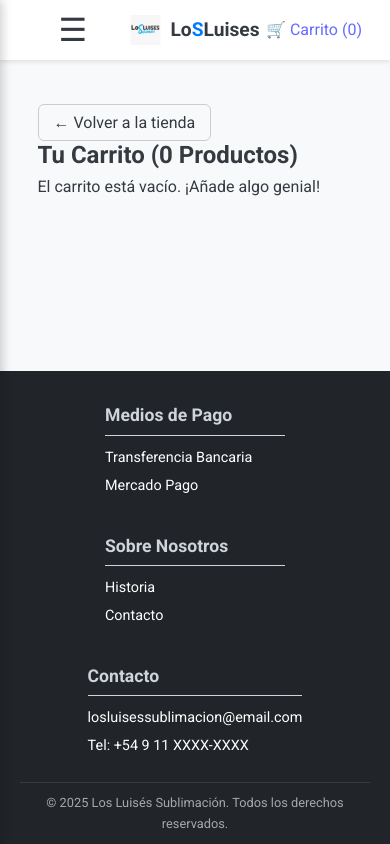
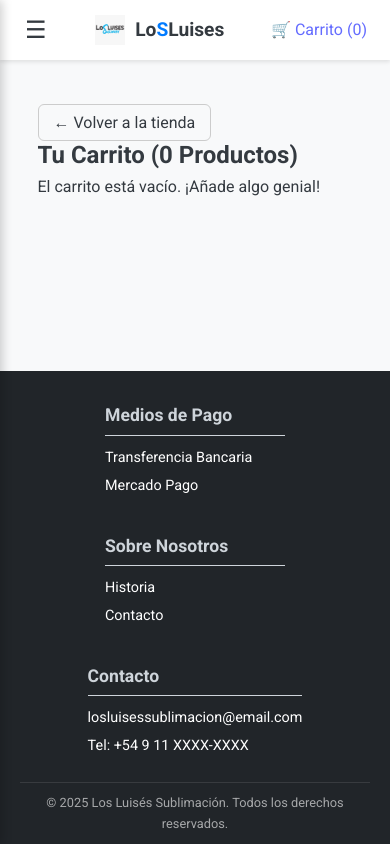
Before and after one commit to degiacomialex/ECOMMERCE-FINAL-V3, a React (Vite) app in the folder client/: page /ECOMMERCE-FINAL-V3/carrito in a window 390 px wide. Built offline with nearby package versions, Linux system fonts and the light colour scheme.

Commit message:
Fix: Mejoras responsive en menú hamburguesa y modal de producto

```diff
--- a/client/src/App.css
+++ b/client/src/App.css
@@ -725,3 +725,187 @@ footer {
     }
   }
 }
+/* --- NUEVOS ESTILOS RESPONSIVE --- */
+
+/* Ajustes generales para el app-container en mobile */
+@media (max-width: 900px) {
+  .app-container {
+    overflow-x: hidden; /* Evita scroll horizontal por si acaso */
+  }
+}
+
+/* 1. Botón Hamburguesa (Ahora con texto "Menú" y mejor alineación) */
+.hamburger-button {
+  display: none; /* Oculto por defecto en PC */
+  background: none;
+  border: none;
+  font-size: 1.5rem; /* Achicamos un poco el ícono */
+  color: var(--primary-color);
+  cursor: pointer;
+  z-index: 1001;
+  padding: 0 10px; /* Espacio alrededor del botón */
+  display: flex; /* Para alinear ícono y texto */
+  align-items: center;
+  gap: 5px; /* Espacio entre el ícono y el texto */
+}
+
+.hamburger-text {
+  font-size: 0.9rem; /* Tamaño del texto "Menú" */
+  font-weight: bold;
+}
+
+/* 2. Menú Lateral (Drawer) */
+.mobile-menu-drawer {
+  position: fixed;
+  top: 0;
+  left: 0;
+  width: 280px;
+  max-width: 80vw; /* Máximo 80% del ancho de la vista */
+  height: 100%;
+  background-color: white;
+  box-shadow: 2px 0 10px rgba(0, 0, 0, 0.2);
+  z-index: 9999;
+  transform: translateX(-100%);
+  transition: transform 0.3s ease-in-out;
+  display: flex; /* Para organizar el botón de cerrar y el contenido */
+  flex-direction: column;
+}
+
+.mobile-menu-drawer.open {
+  transform: translateX(0);
+}
+
+.mobile-menu-close {
+  position: absolute;
+  top: 15px; /* Más abajo para no chocar */
+  right: 15px;
+  background: none;
+  border: none;
+  font-size: 2rem; /* Achicamos un poco la X */
+  color: var(--primary-color);
+  cursor: pointer;
+  z-index: 10000; /* Aseguramos que la X esté siempre encima */
+}
+
+/* 💥 ESTO HACE QUE EL CONTENIDO DEL MENÚ SEA SCROLLEABLE 💥 */
+.mobile-menu-content-scroll {
+  flex-grow: 1; /* Para que ocupe todo el espacio restante */
+  overflow-y: auto; /* ¡AQUI ESTÁ LA MAGIA DEL SCROLL! */
+  padding-top: 60px; /* Espacio para que el contenido no quede debajo de la X */
+}
+
+.mobile-nav-list {
+  list-style: none;
+  padding: 0;
+  margin: 0;
+}
+
+.mobile-nav-header {
+  padding: 10px 20px;
+  font-size: 0.8rem;
+  font-weight: 700;
+  color: #888;
+  text-transform: uppercase;
+  background-color: #f4f4f4;
+  border-top: 1px solid #eee;
+  border-bottom: 1px solid #eee;
+}
+
+.mobile-nav-link {
+  display: block;
+  padding: 15px 20px;
+  color: var(--primary-color);
+  text-decoration: none;
+  font-size: 1.1rem;
+  border-bottom: 1px solid #f0f0f0;
+}
+
+.mobile-nav-link:hover {
+  background-color: #f9f9f9;
+}
+
+
+/* --- @media query (La Magia Responsiva) --- */
+@media (max-width: 900px) {
+
+  .desktop-nav {
+    display: none;
+  }
+
+  .hamburger-button {
+    display: flex; /* Ahora siempre visible en mobile */
+    order: -1;
+  }
+
+  header {
+    justify-content: space-between;
+    padding: 10px 15px; /* Ajustamos padding del header */
+  }
+
+  .header-logo-link {
+    position: static; /* Quitamos la posición absoluta para que fluya */
+    transform: none; /* Quitamos el transform */
+    flex-grow: 1; /* Para que el logo ocupe el espacio central */
+    text-align: center; /* Centramos el logo */
+    margin: 0 10px; /* Margen para no chocar con hamburguesa/carrito */
+  }
+
+  header h1 {
+     font-size: 1.2rem;
+     justify-content: center; /* Centramos el texto dentro del h1 */
+     margin: 0; /* Aseguramos que no haya margen extra */
+  }
+  .sub-sublimacion {
+    display: none;
+  }
+
+  .search-bar {
+    display: none;
+  }
+
+  .cart-link {
+    padding: 8px;
+  }
+
+  /* Ajuste para que el logo no sea demasiado grande en pantallas pequeñas */
+  header h1 img {
+    height: 25px;
+    margin-right: 5px;
+  }
+
+  /* --- 💥 MODAL RESPONSIVE para pantallas pequeñas (ej: iPhone) 💥 --- */
+  .modal-content {
+    width: 95%; /* Más ancho en mobile */
+    max-width: 95vw; /* Aseguramos que no se salga */
+    max-height: 90vh; /* Máximo 90% de la altura de la vista */
+    overflow-y: auto; /* ¡MUY IMPORTANTE para el scroll interno del modal! */
+    padding: 20px 15px; /* Reducimos el padding */
+  }
+
+  .modal-body {
+    flex-direction: column; /* La imagen arriba, detalles abajo */
+    gap: 20px; /* Menos espacio entre elementos */
+  }
+
+  .modal-image {
+    width: 100%;
+    height: 250px; /* Altura fija para la imagen */
+  }
+
+  .modal-details {
+    width: 100%;
+  }
+
+  .modal-close-button {
+    font-size: 2em; /* La X un poco más grande y fácil de tocar */
+    top: 5px;
+    right: 5px;
+  }
+}
+
+/* Ajuste adicional para pantallas muy pequeñas, si el texto "Menú" molesta */
+@media (max-width: 480px) {
+  .hamburger-text {
+    display: none; /* Ocultamos el texto "Menú" si la pantalla es muy chica */
+  }
+}
--- a/client/src/App.jsx
+++ b/client/src/App.jsx
@@ -23,7 +23,6 @@ const App = () => {
   const [modalProduct, setModalProduct] = useState(null);
   const [toast, setToast] = useState({ show: false, message: '' });
 
-  // 💥 1. NUEVO ESTADO para el menú hamburguesa
   const [isMobileMenuOpen, setIsMobileMenuOpen] = useState(false);
 
   // --- Carga de Datos ---
@@ -89,14 +88,13 @@ const App = () => {
       />
       <ToastNotification show={toast.show} message={toast.message} />
 
-      {/* 💥 2. Pasamos las funciones al Header y al Nav */}
       <HeaderBar
         cartItemCount={totalItems}
-        onHamburgerClick={() => setIsMobileMenuOpen(true)} // Abre el menú
+        onHamburgerClick={() => setIsMobileMenuOpen(true)}
       />
       <NavBar
         isMobileMenuOpen={isMobileMenuOpen}
-        onCloseMenu={() => setIsMobileMenuOpen(false)} // Cierra el menú
+        onCloseMenu={() => setIsMobileMenuOpen(false)}
       />
 
       <main className="main-content">
--- a/client/src/components/HeaderBar.jsx
+++ b/client/src/components/HeaderBar.jsx
@@ -5,13 +5,12 @@ import { Link } from 'react-router-dom';
 import '../App.css';
 import LOGO_SRC from '/images/logo.jpeg';
 
-// 1. Recibimos la nueva prop 'onHamburgerClick'
 const HeaderBar = ({ cartItemCount, onHamburgerClick }) => {
   return (
     <header>
-      {/* 2. Añadimos el botón hamburguesa (solo visible en mobile) */}
+      {/* 💥 CAMBIO: Agregamos el span con "Menú" 💥 */}
       <button className="hamburger-button" onClick={onHamburgerClick}>
-        ☰
+        ☰ <span className="hamburger-text">Menú</span>
       </button>
 
       <Link to="/" className="header-logo-link" style={{textDecoration: 'none'}}>
@@ -25,13 +24,11 @@ const HeaderBar = ({ cartItemCount, onHamburgerClick }) => {
         </h1>
       </Link>
 
-      {/* 3. El search-bar ahora se oculta en mobile (ver CSS) */}
       <div className="search-bar">
         <input type="text" placeholder="¿Qué estás buscando?" />
         <button>Buscar</button>
       </div>
 
-      {/* 4. El carrito sigue visible */}
       <Link to="/carrito" className="cart-icon cart-link">
         🛒 Carrito ({cartItemCount})
       </Link>
--- a/client/src/components/NavBar.jsx
+++ b/client/src/components/NavBar.jsx
@@ -14,12 +14,10 @@ const menuItems = [
   { name: 'GUÍA DE TALLES', filterKey: 'GUIA DE TALLES' },
 ];
 
-// 1. Recibimos las props del estado del menú
 const NavBar = ({ isMobileMenuOpen, onCloseMenu }) => {
 
-  // 2. Función para que el menú se cierre al hacer clic en un link
   const handleLinkClick = () => {
-    onCloseMenu();
+    onCloseMenu(); // Cierra el menú al hacer clic en un enlace
   };
 
   return (
@@ -57,10 +55,10 @@ const NavBar = ({ isMobileMenuOpen, onCloseMenu }) => {
       {/* --- 2. MENÚ HAMBURGUESA (Visible solo en Celular) --- */}
       <div className={`mobile-menu-drawer ${isMobileMenuOpen ? 'open' : ''}`}>
         <button className="mobile-menu-close" onClick={onCloseMenu}>&times;</button>
+        {/* 💥 Aquí está el scroll del menú hamburguesa 💥 */}
+        <div className="mobile-menu-content-scroll">
           <ul className="mobile-nav-list">
-          {/* Mapeamos todos los items y sub-items en una sola lista vertical */}
             {menuItems.map(item => {
-            // Caso 1: Es un item con subcategorías
               if (item.dropdown) {
                 return (
                   <React.Fragment key={item.name}>
@@ -75,7 +73,6 @@ const NavBar = ({ isMobileMenuOpen, onCloseMenu }) => {
                   </React.Fragment>
                 );
               }
-            // Caso 2: Es un item simple (ej: TAZAS)
               return (
                 <li key={item.name}>
                   <Link to={`/categoria/${item.filterKey || item.name}`} className="mobile-nav-link" onClick={handleLinkClick}>
@@ -86,6 +83,7 @@ const NavBar = ({ isMobileMenuOpen, onCloseMenu }) => {
             })}
           </ul>
         </div>
+      </div>
     </>
   );
 };
```
Also changed, not shown: 5 other files (tests, documents, lock files or other folders). Lines whose indentation alone changed are shown as unchanged.
